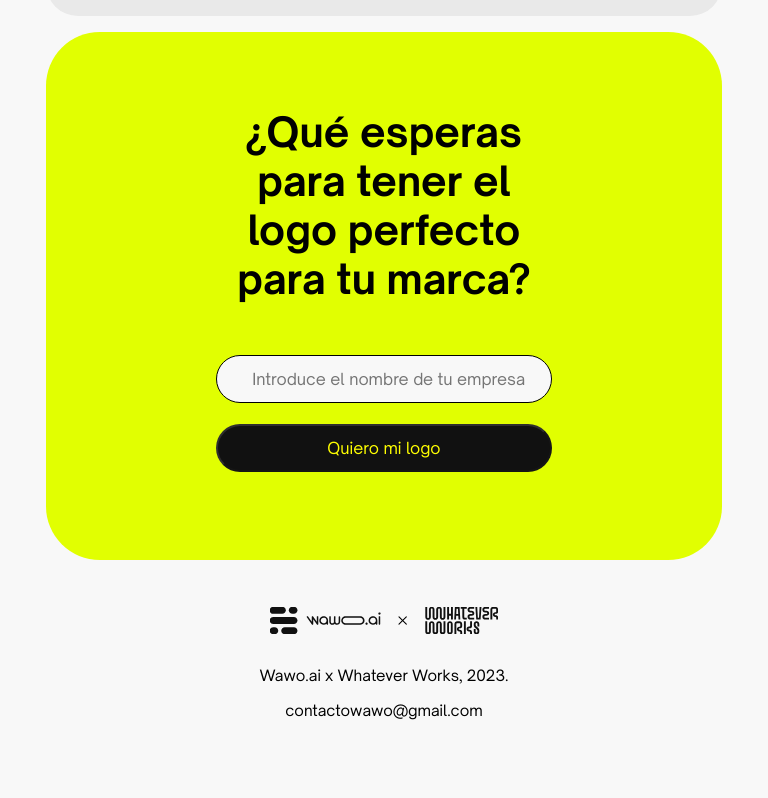
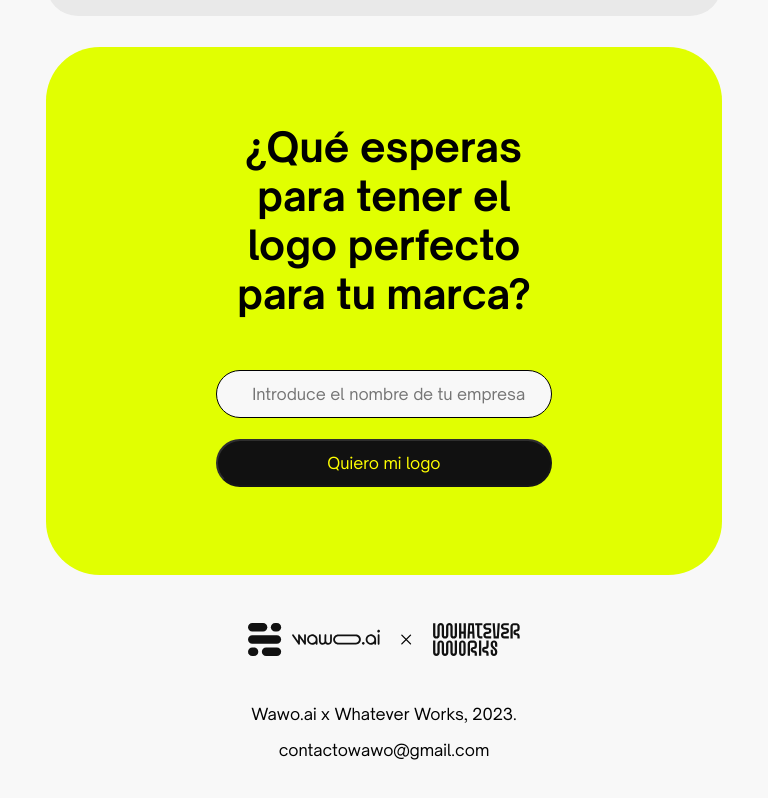
Before and after one commit to TheSerch07/Client-Wawo-Logos, a React (Vite) app: page / in a window 768 px wide. Shown: the part 7495-8293 px from the top of the page. Before the commit the page ends 8247 px from the top, so only its background shows below. Built offline with nearby package versions, Linux system fonts and the light colour scheme; the HTML template or start-up script is replaced by a standard one.

Commit message:
finish first screen

```diff
--- a/src/styles/CallToAction.module.css
+++ b/src/styles/CallToAction.module.css
@@ -5,7 +5,7 @@
     align-items: center;
     border-radius: 2vw;
     /* margin-top: 3rem; */
-    margin-top: 2.1vw;
+    margin-top: 4vw;
     width: 91.5vw;
     height: 31rem;
     background-color: #E1FF01;
--- a/src/styles/Footer.module.css
+++ b/src/styles/Footer.module.css
@@ -4,8 +4,9 @@
 }
 
 .mainFooter {
-    margin-top: 3rem;
-    margin-bottom: 1rem;
+    /* margin-top: 3rem; */
+    margin-top: 4vw;
+    margin-bottom: 2vw;
     display: flex;
     justify-content: space-around;
     width: 98vw;
@@ -13,12 +14,13 @@
 }
 
 .img {
-    transform: scale(1.1);
+    width: 20vw;
+    /* transform: scale(1.1); */
 }
 
 .p {
     font-family: OpenSauseOneRegular;
-    font-size: 18px;
+    font-size: 1vw;
 }
 
 a {
@@ -28,19 +30,41 @@ a {
 
 @media (max-width: 914px) {
     .mainFooter {
+        margin-top: 10vw;
+        margin-bottom: 5vw;
         flex-direction: column;
         width: 88vw;
         align-items: center;
     }
 
     .img {
-        max-width: 13rem;
-        margin-bottom: 2rem;
+        width: 55vw;
+        margin-bottom: 10vw;
     }
 
     .p {
         margin-top: 0;
-        margin-bottom: 1rem;
-        font-size: 15px;
+        margin-bottom: 3vw;
+        font-size: 3.3vw;
     }
 }
+
+@media (min-width: 480px) and (max-width: 914px){
+    .mainFooter {
+        margin-top: 3rem;
+        margin-bottom: 1.5rem;
+        flex-direction: column;
+        width: 88vw;
+        align-items: center;
+    }
+
+    .img {
+        width: 17rem;
+        margin-bottom: 3rem;
+    }
+
+    .p {
+        margin-bottom: 1rem;
+        font-size: 1rem;
+    }
+}
```
